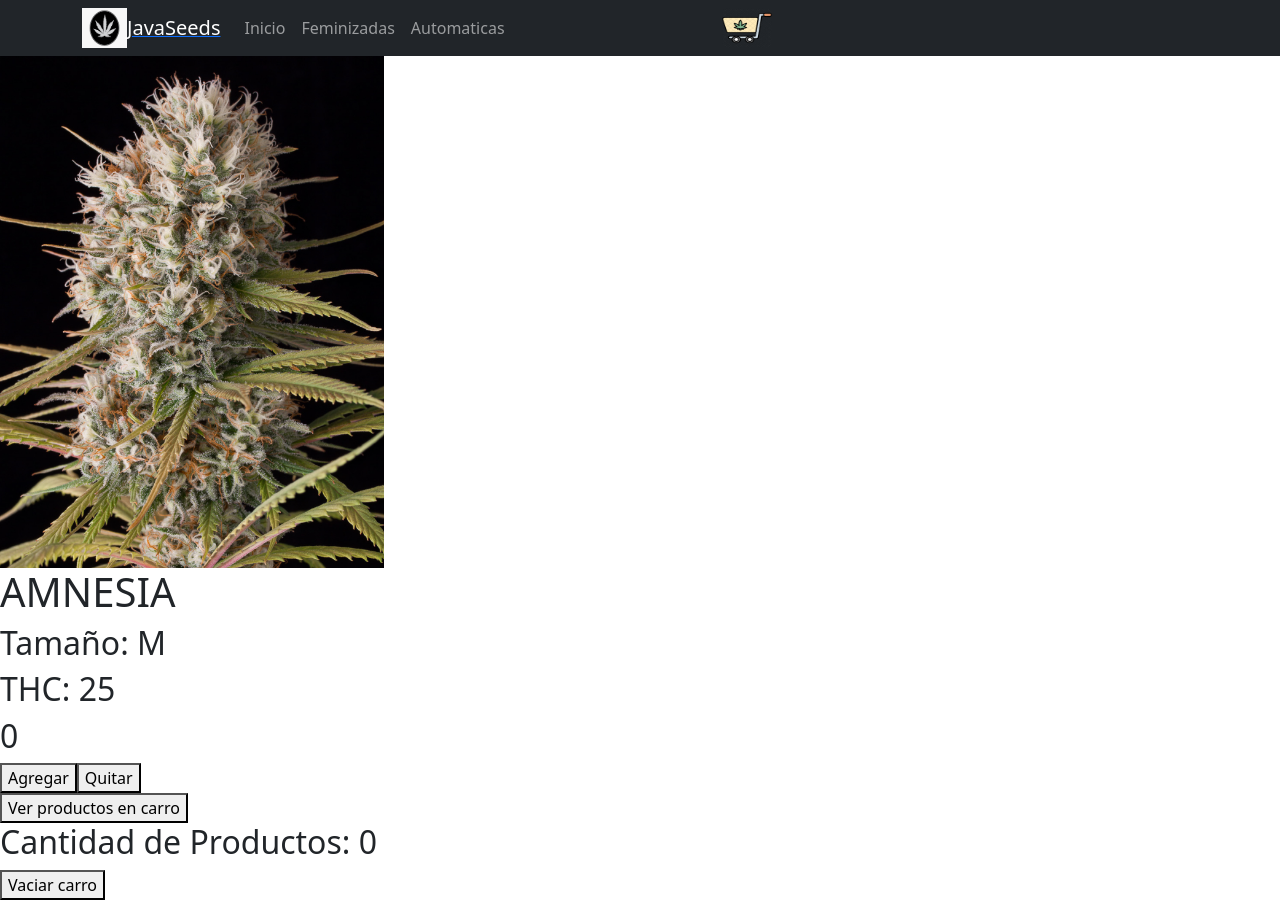
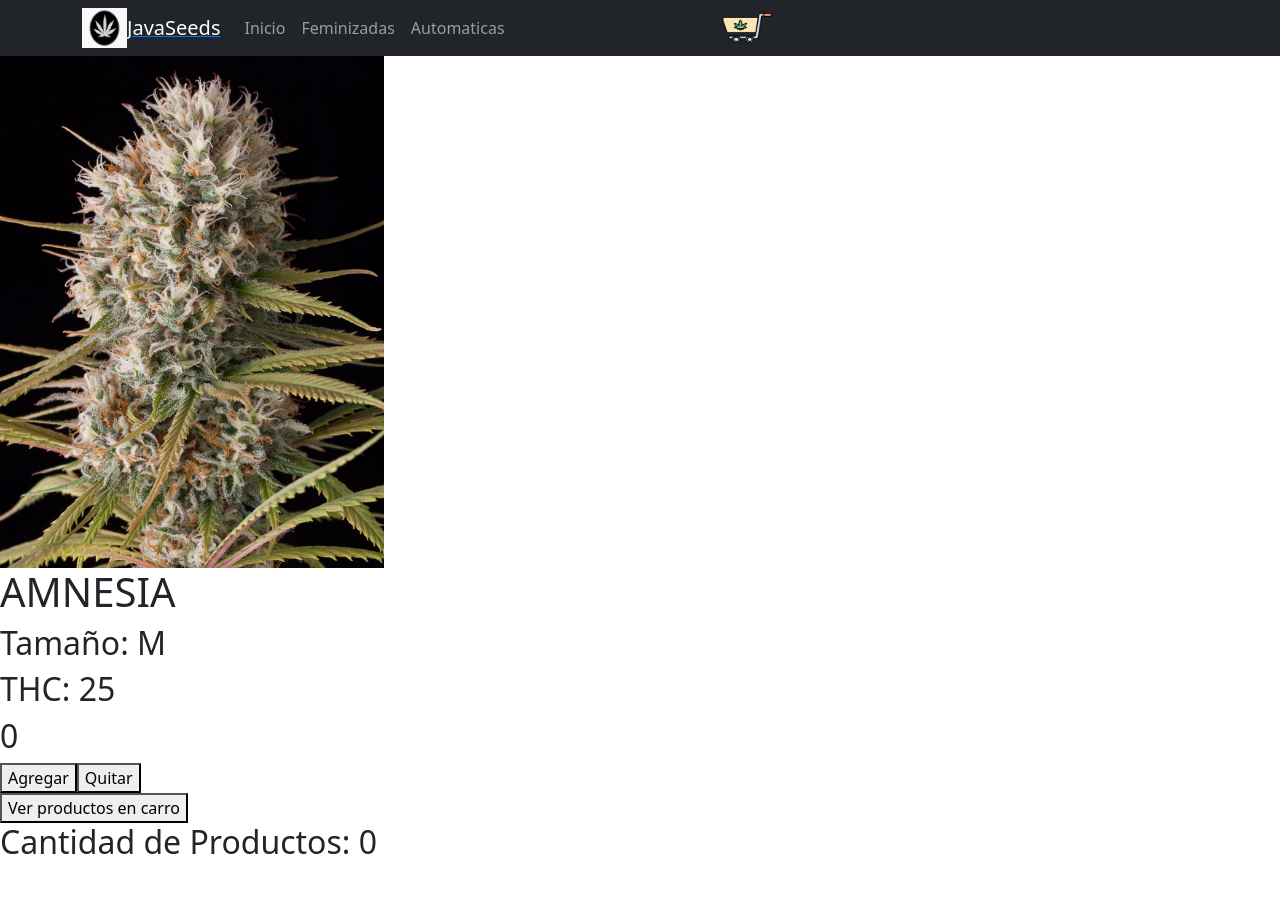
Before and after one commit to Zix96/reactjs, a React (Create React App) app: page /item/1 in a window 1280 px wide. After the commit the page ends 870 px from the top, so only its background shows below. Built offline with nearby package versions, Linux system fonts and the light colour scheme.

Commit message:
ProyectoFinal

```diff
--- a/src/components/ItemDetail/ItemDetail.js
+++ b/src/components/ItemDetail/ItemDetail.js
@@ -3,7 +3,7 @@ import { useState, useContext } from "react";
 import { cartContext } from "../../context/CartProvider";
 const ItemDetail = ({ productSelected }) => {
   const [count, setCount] = useState(0);
-  const { cart, addToCart, clear } = useContext(cartContext);
+  const { cart, addToCart } = useContext(cartContext);
 
   return (
     <div>
@@ -20,9 +20,8 @@ const ItemDetail = ({ productSelected }) => {
         Ver productos en carro
       </button>
       <h2>Cantidad de Productos: {cart.length}</h2>
-      <button onClick={() => clear(productSelected, count, cart)}>
-        Vaciar carro
-      </button>
+
+
     </div>
   );
 };
```
